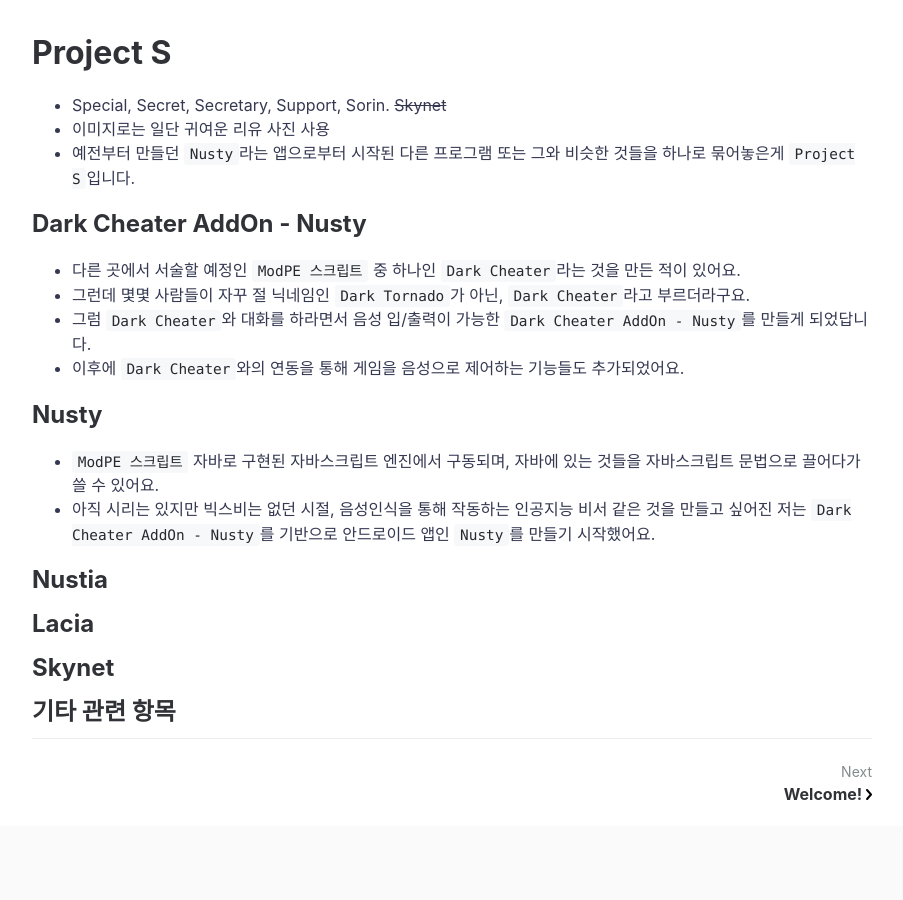
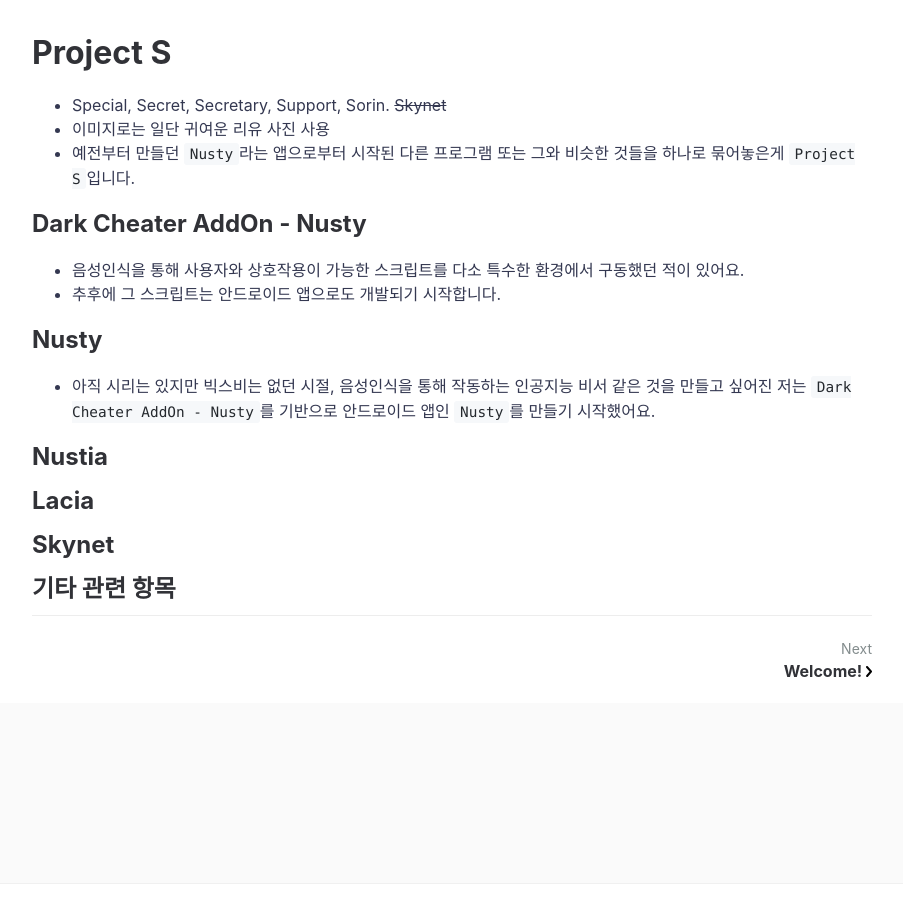
Before and after one commit to DarkTornado/Portfolio, a Jekyll site: the page built from _posts/1970-01-01-project-s.md, in a window 1280 px wide and 900 px high, scrolled down 627 px. Shown: the whole window, without its empty margins (188-1091 px from the left). Built offline with Jekyll 4.4.1, drawn with Linux system fonts in a browser that asks for light colours; comment, search, counter and statistics services are not loaded.

Commit message:
Update 1970-01-01-project-s.md

```diff
--- a/_posts/1970-01-01-project-s.md
+++ b/_posts/1970-01-01-project-s.md
@@ -11,13 +11,10 @@ featured-img: Liyuu.jpg
 * 예전부터 만들던 `Nusty`라는 앱으로부터 시작된 다른 프로그램 또는 그와 비슷한 것들을 하나로 묶어놓은게 `Project S`입니다.
 
 ## Dark Cheater AddOn - Nusty
-* 다른 곳에서 서술할 예정인 `ModPE 스크립트` 중 하나인 `Dark Cheater`라는 것을 만든 적이 있어요.
-* 그런데 몇몇 사람들이 자꾸 절 닉네임인 `Dark Tornado`가 아닌, `Dark Cheater`라고 부르더라구요.
-* 그럼 `Dark Cheater`와 대화를 하라면서 음성 입/출력이 가능한 `Dark Cheater AddOn - Nusty`를 만들게 되었답니다.
-* 이후에 `Dark Cheater`와의 연동을 통해 게임을 음성으로 제어하는 기능들도 추가되었어요.
+* 음성인식을 통해 사용자와 상호작용이 가능한 스크립트를 다소 특수한 환경에서 구동했던 적이 있어요.
+* 추후에 그 스크립트는 안드로이드 앱으로도 개발되기 시작합니다.
 
 ## Nusty
-* `ModPE 스크립트` 자바로 구현된 자바스크립트 엔진에서 구동되며, 자바에 있는 것들을 자바스크립트 문법으로 끌어다가 쓸 수 있어요.
 * 아직 시리는 있지만 빅스비는 없던 시절, 음성인식을 통해 작동하는 인공지능 비서 같은 것을 만들고 싶어진 저는 `Dark Cheater AddOn - Nusty`를 기반으로 안드로이드 앱인 `Nusty`를 만들기 시작했어요.
 
 ## Nustia
```
